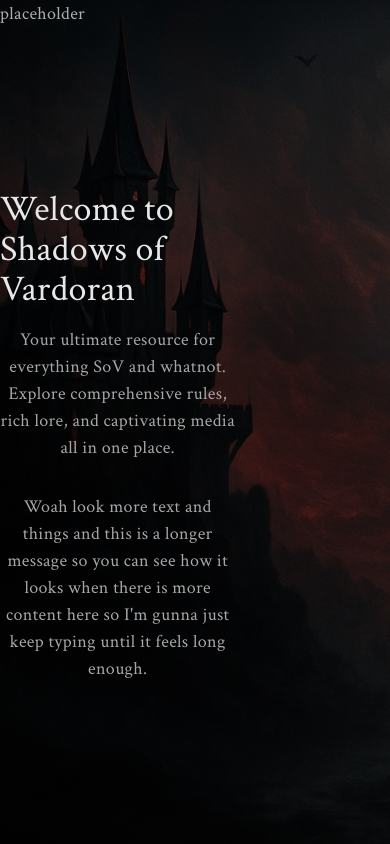
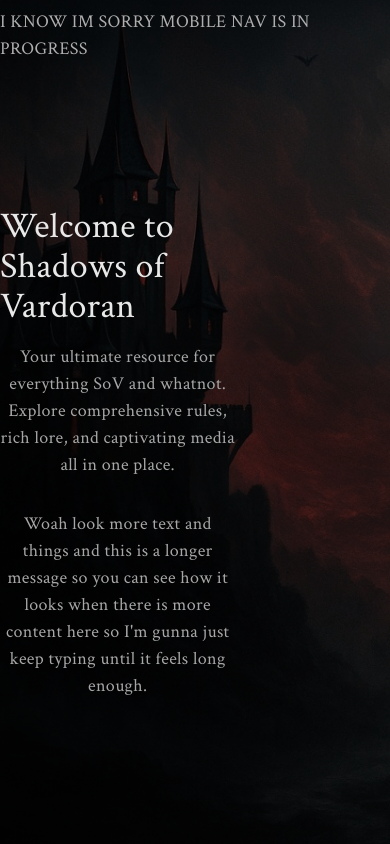
Before and after one commit to Shadows-of-Vardoran/Website, a SvelteKit app: page / in a window 390 px wide. Built offline with nearby package versions, Linux system fonts and the light colour scheme.

Commit message:
mobile nav disclaimer

```diff
--- a/src/routes/+layout.svelte
+++ b/src/routes/+layout.svelte
@@ -21,7 +21,7 @@
 
   <!-- <img src={moon} alt="Moon" class="absolute top-0 right-0 object-cover w-48 min-w-48 max-w-48 mt-4 mr-6 black-to-red" /> -->
 
-  <div class="hidden max-md:flex z-2">placeholder</div>
+  <div class="hidden max-md:flex items-center justify-center mt-2 z-2"> I KNOW IM SORRY MOBILE NAV IS IN PROGRESS </div>
 
   <div class="flex flex-col items-center z-2 max-md:hidden">
     <div class="min-w-38 h-fit border-testing flex flex-col gap-4 pt-10 pb-12 px-5 relative ml-5 mt-6 mr-5">
```
